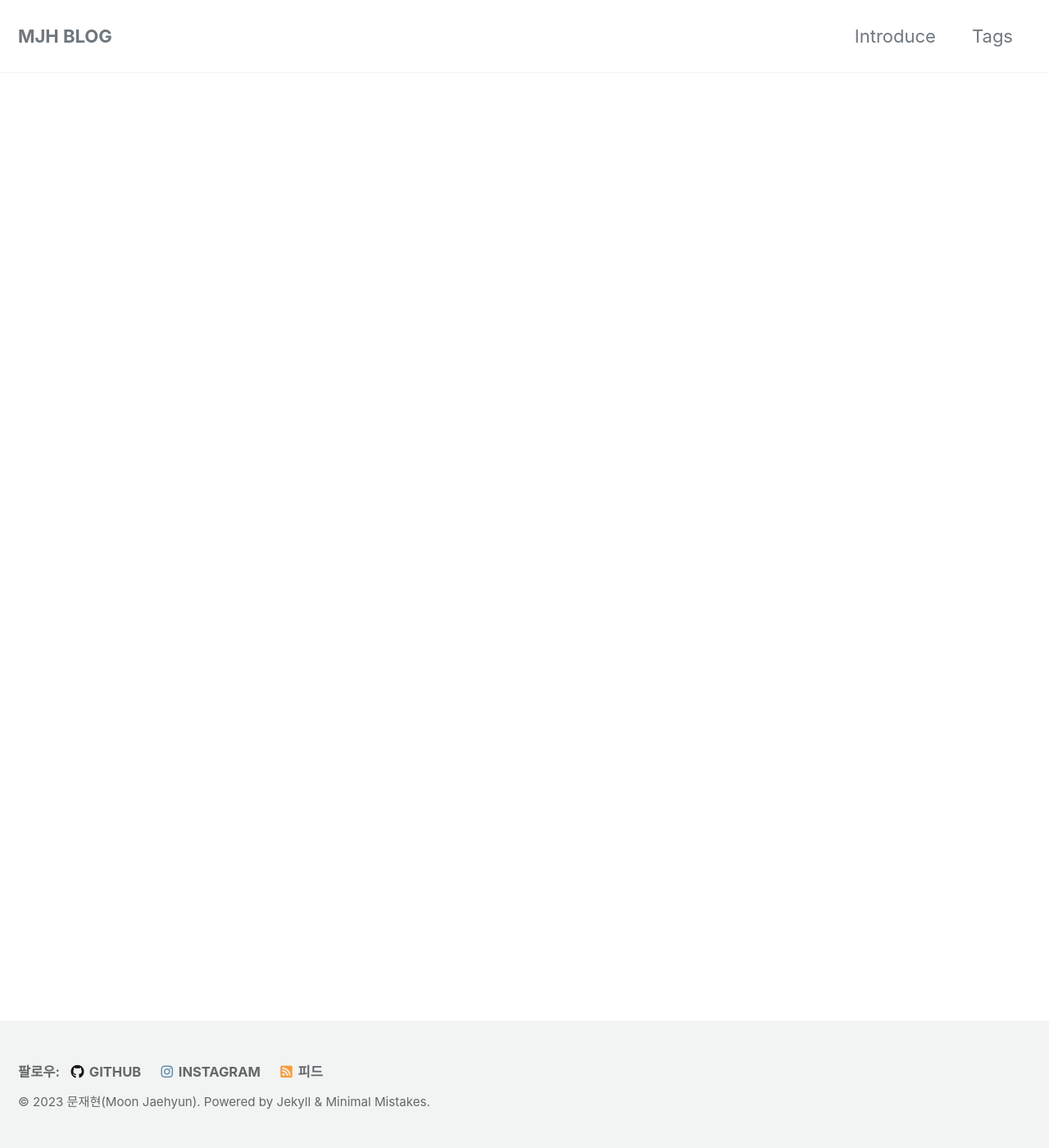
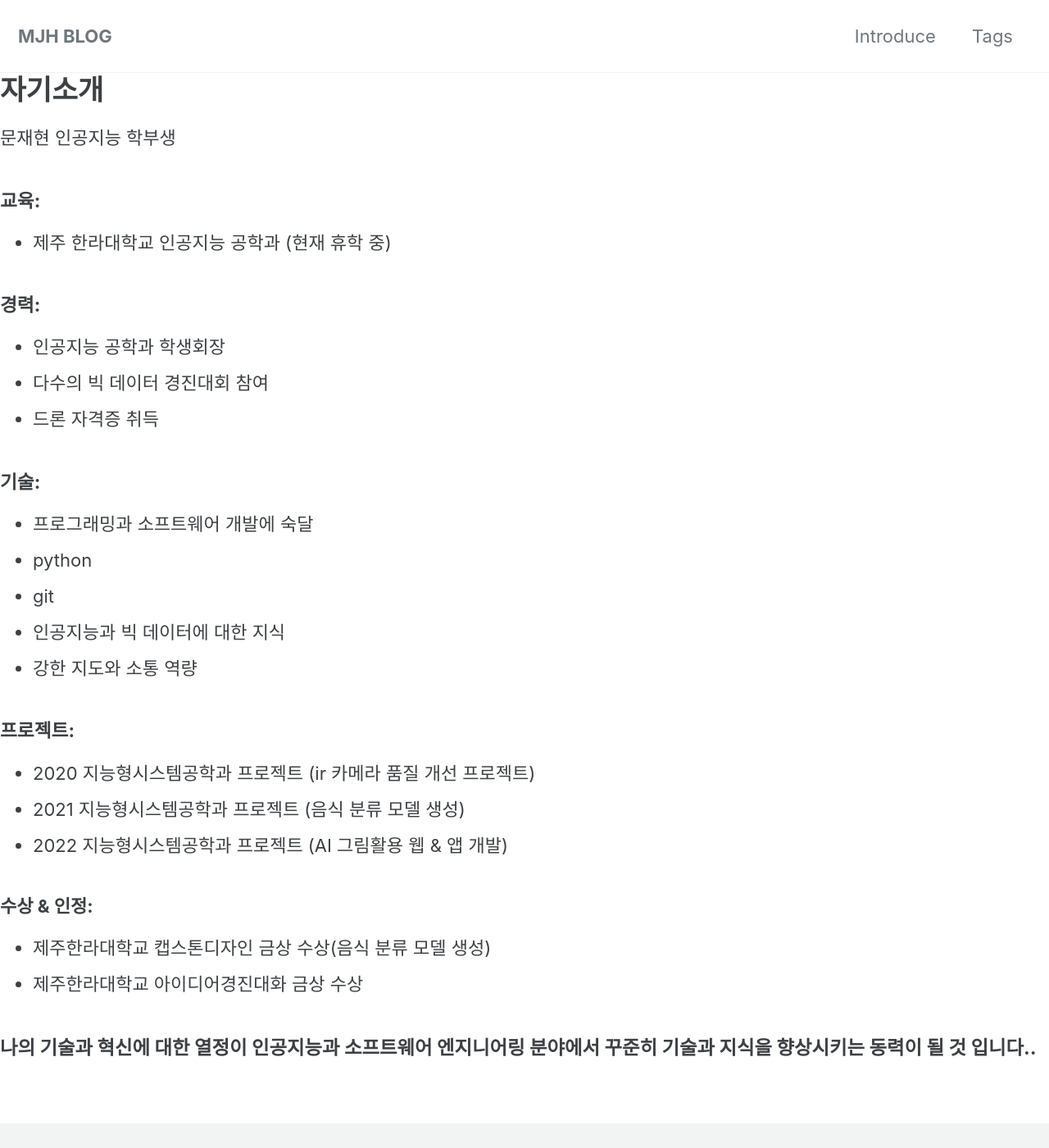
Before and after one commit to MoonJaehyun/blogtest1, a Jekyll site: the page built from _pages/about.md, in a window 1280 px wide and 1400 px high. Shown: the whole window at 82% size. Built offline with Jekyll 4.4.1, drawn with Linux system fonts in a browser that asks for light colours; cached includes are drawn as plain includes; our own code applies the rules of GitHub Pages for plain Markdown files.

Commit message:
introduce

```diff
--- a/_pages/about.md
+++ b/_pages/about.md
@@ -5,3 +5,39 @@ toc: true
 toc_sticky: true
 toc_label: "MYSELF"
 ---
+
+# 자기소개
+
+문재현
+인공지능 학부생
+
+##### 교육:
+
+- 제주 한라대학교 인공지능 공학과 (현재 휴학 중)
+
+##### 경력:
+
+- 인공지능 공학과 학생회장
+- 다수의 빅 데이터 경진대회 참여
+- 드론 자격증 취득
+
+##### 기술:
+
+- 프로그래밍과 소프트웨어 개발에 숙달
+- python
+- git
+- 인공지능과 빅 데이터에 대한 지식
+- 강한 지도와 소통 역량
+
+##### 프로젝트:
+
+- 2020 지능형시스템공학과 프로젝트 (ir 카메라 품질 개선 프로젝트)
+- 2021 지능형시스템공학과 프로젝트 (음식 분류 모델 생성)
+- 2022 지능형시스템공학과 프로젝트 (AI 그림활용 웹 & 앱 개발)
+
+###### 수상 & 인정:
+
+- 제주한라대학교 캡스톤디자인 금상 수상(음식 분류 모델 생성)
+- 제주한라대학교 아이디어경진대화 금상 수상
+
+#### 나의 기술과 혁신에 대한 열정이 인공지능과 소프트웨어 엔지니어링 분야에서 꾸준히 기술과 지식을 향상시키는 동력이 될 것 입니다..
```
